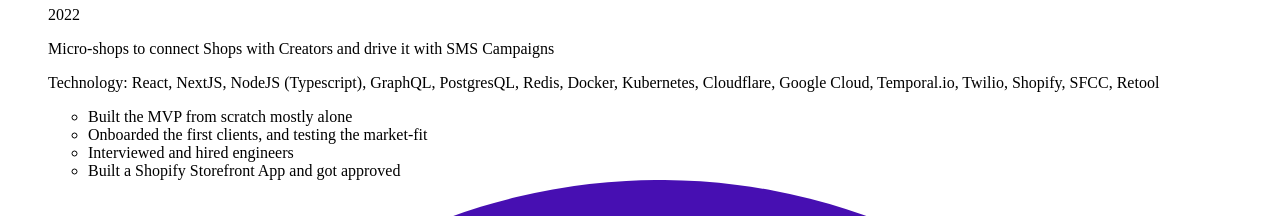
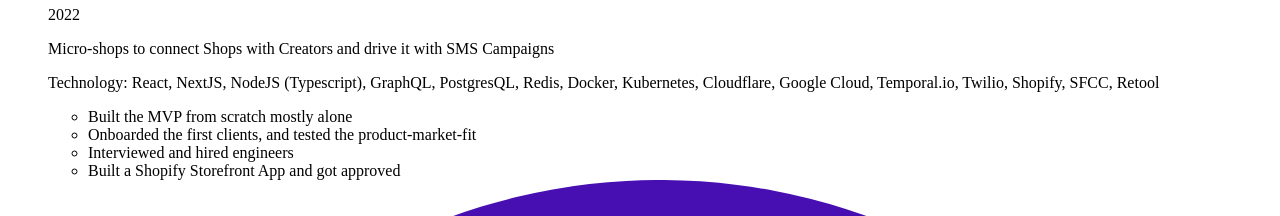
Before and after one commit to maktouch/home, a Next.js app: page / in a window 1280 px wide. Shown: the part 3700-3916 px from the top of the page. Built offline with nearby package versions, Linux system fonts and the light colour scheme.

Commit message:
typo
Signed-off-by: Makara Sok <me@maktouch.com>

```diff
--- a/pages/index.tsx
+++ b/pages/index.tsx
@@ -74,7 +74,9 @@ export default function Home() {
             </p>
             <ul className="list-disc text-sm text-gray-500">
               <li>Built the MVP from scratch mostly alone</li>
-              <li>Onboarded the first clients, and testing the market-fit</li>
+              <li>
+                Onboarded the first clients, and tested the product-market-fit
+              </li>
               <li>Interviewed and hired engineers</li>
               <li>Built a Shopify Storefront App and got approved</li>
             </ul>
@@ -85,9 +87,14 @@ export default function Home() {
             title="VideoCom"
             subtitle="2022"
           >
-            Previously called XSplit Cloud <br />
-            Technology: ffmpeg, React, NextJS, NodeJS (Typescript), GraphQL,
-            MySQL, Redis, Docker, Kubernetes, Cloudflare, Google Cloud
+            <p className="mb-3">
+              Apps and platform to level up your communication. Previously
+              called XSplit Cloud
+            </p>
+            <p className="mb-3">
+              Technology: ffmpeg, React, NextJS, NodeJS (Typescript), GraphQL,
+              MySQL, Redis, Docker, Kubernetes, Cloudflare, Google Cloud
+            </p>
           </TimelineItem>
           <TimelineItem
             href="https://cloud.xsplit.com"
```
